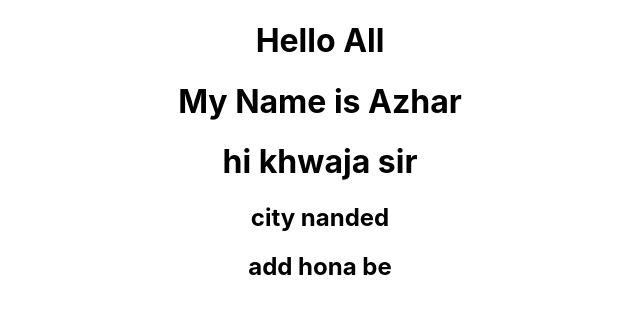
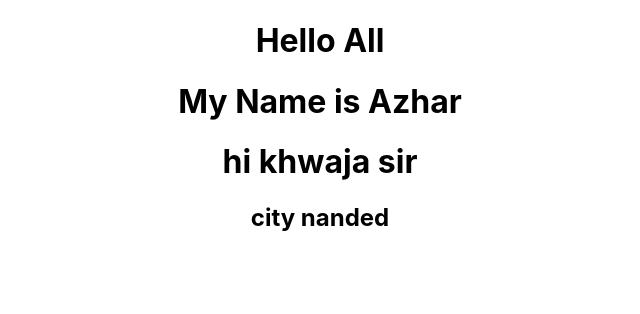
Before and after one commit to shoebkhan111/GitHub-Practice, a React (Create React App) app in the folder github-practice/: page / in a window 1280 px wide. Shown: the top 314 px of the page, without its empty margins (320-960 px from the left). Built offline with nearby package versions, Linux system fonts and the light colour scheme.

Commit message:
Az--hiii

```diff
--- a/github-practice/src/Components/AZHAR/Azhar.jsx
+++ b/github-practice/src/Components/AZHAR/Azhar.jsx
@@ -6,7 +6,7 @@ const Azhar = () => {
             <h1>My Name is Azhar</h1>
             <h1>hi khwaja sir</h1>
             <h2>city nanded</h2>
-            <h2>add hona be</h2>
+
         </div>
     );
 };
```
